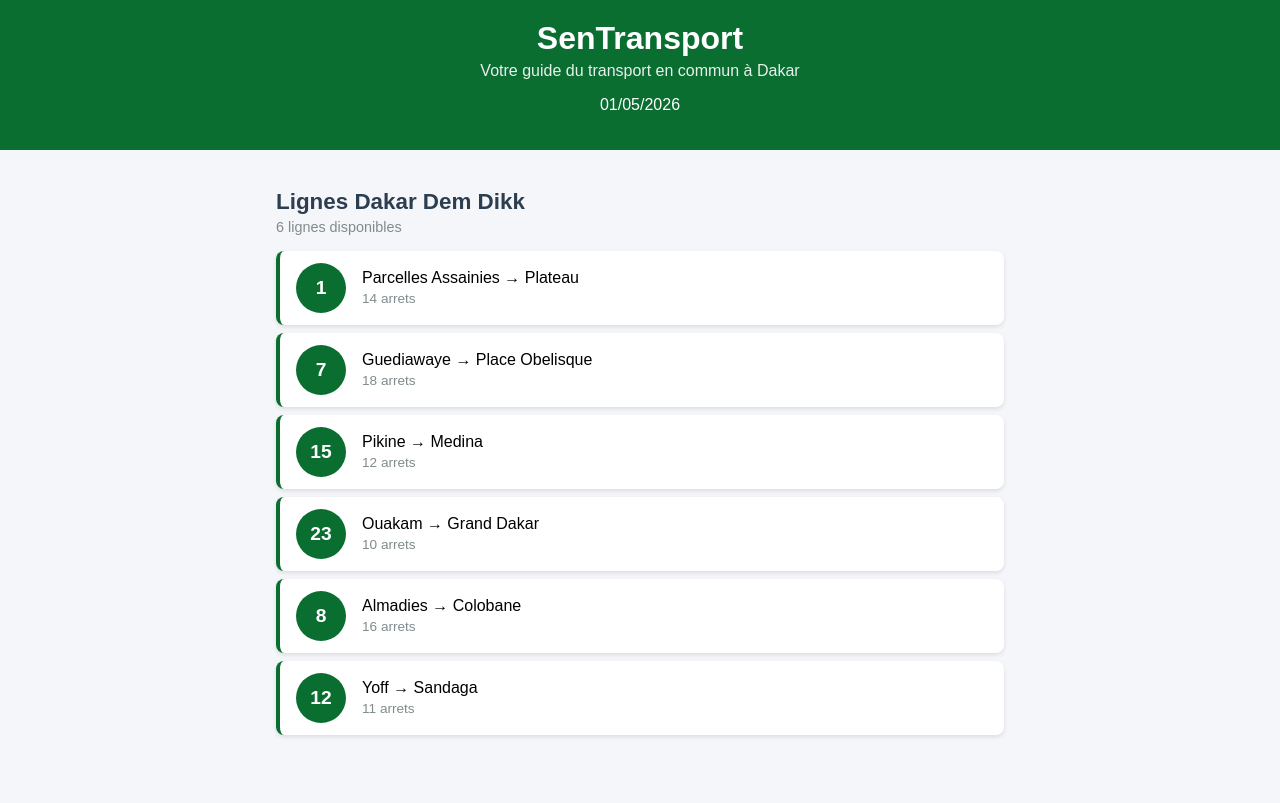
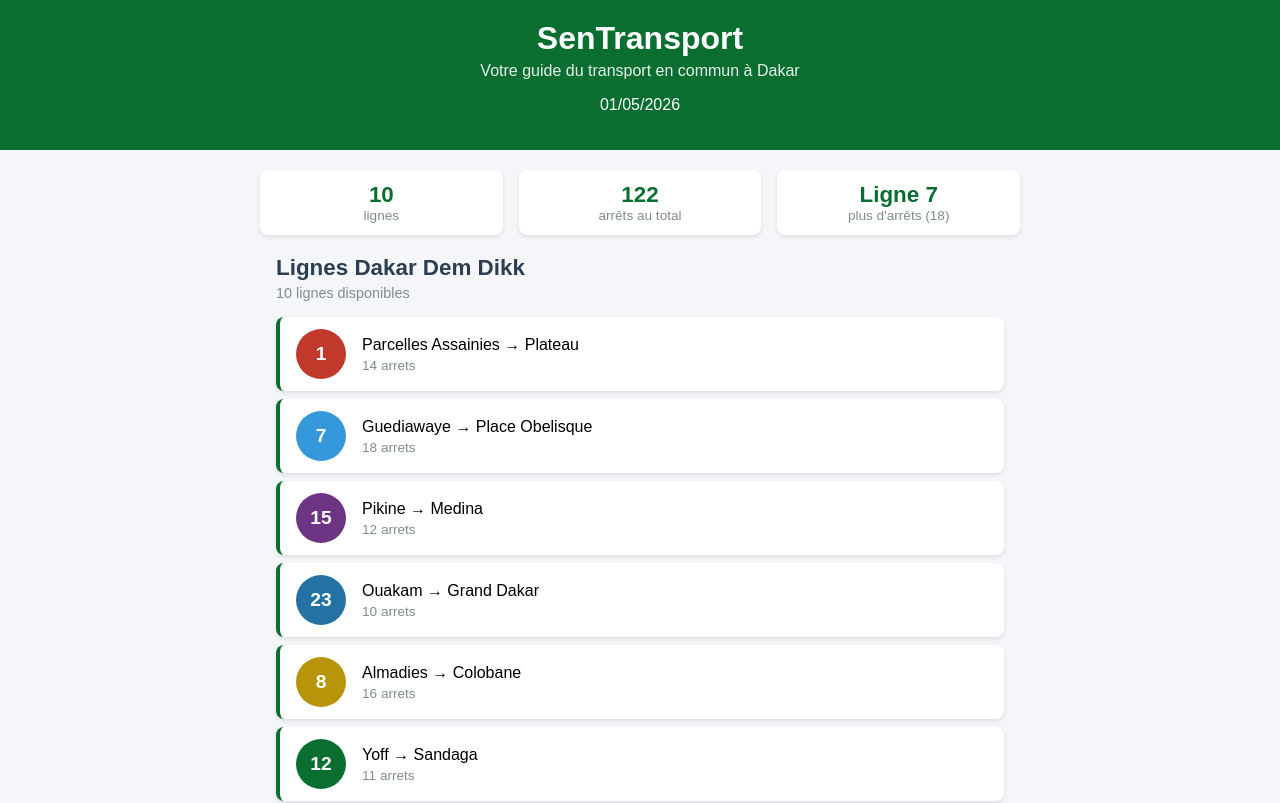
Before and after one commit to awa-binary/sentransport, a React (Create React App) app: page / in a window 1280 px wide. Shown: the top 803 px of the page. Built offline with nearby package versions, Linux system fonts and the light colour scheme.

Commit message:
lab 2 : ajout composant Statistique

```diff
--- a/src/App.js
+++ b/src/App.js
@@ -2,6 +2,7 @@ import "./App.css";
 import Header from "./Header";
 import ListeLignes from "./ListeLignes";
 import Footer from "./Footer";
+import StatReseau from "./StatReseau";
 
 function App() {
   const lignes = [
@@ -11,6 +12,7 @@ function App() {
       depart: "Parcelles Assainies",
       arrivee: "Plateau",
       arrets: 14,
+      couleur: "#c0392b",
     },
     {
       id: 2,
@@ -18,6 +20,7 @@ function App() {
       depart: "Guediawaye",
       arrivee: "Place Obelisque",
       arrets: 18,
+      couleur: "#3498db",
     },
     {
       id: 3,
@@ -25,6 +28,7 @@ function App() {
       depart: "Pikine",
       arrivee: "Medina",
       arrets: 12,
+      couleur: "#6c3483",
     },
     {
       id: 4,
@@ -32,6 +36,7 @@ function App() {
       depart: "Ouakam",
       arrivee: "Grand Dakar",
       arrets: 10,
+      couleur: "#2471a3",
     },
     {
       id: 5,
@@ -39,6 +44,7 @@ function App() {
       depart: "Almadies",
       arrivee: "Colobane",
       arrets: 16,
+      couleur: "#b7950b",
     },
     {
       id: 6,
@@ -47,6 +53,38 @@ function App() {
       arrivee: "Sandaga",
       arrets: 11,
     },
+    {
+      id: 7,
+      numero: "3",
+      depart: "Fann",
+      arrivee: "HLM",
+      arrets: 9,
+      couleur: "#117a65",
+    },
+    {
+      id: 8,
+      numero: "9",
+      depart: "Liberte",
+      arrivee: "Medina",
+      arrets: 13,
+      couleur: "#784212",
+    },
+    {
+      id: 9,
+      numero: "17",
+      depart: "Sicap",
+      arrivee: "Dieuppeul",
+      arrets: 8,
+      couleur: "#1f618d",
+    },
+    {
+      id: 10,
+      numero: "21",
+      depart: "HLM",
+      arrivee: "Sandaga",
+      arrets: 11,
+      couleur: "#6c3483",
+    },
   ];
 
   return (
@@ -54,6 +92,7 @@ function App() {
       <Header />
 
       <main className="contenu">
+        <StatReseau lignes={lignes} />
         <ListeLignes lignes={lignes} />
       </main>
 
--- a/src/LigneBus.js
+++ b/src/LigneBus.js
@@ -1,9 +1,11 @@
 import "./LigneBus.css";
 
-function LigneBus({ numero, depart, arrivee, arrets }) {
+function LigneBus({ numero, depart, arrivee, arrets, couleur }) {
   return (
     <div className="ligne-bus">
-      <div className="ligne-numero">{numero}</div>
+      <div className="ligne-numero" style={{ backgroundColor: couleur }}>
+        {numero}
+      </div>
       <div className="ligne-info">
         <span className="lgne-trajet">
           {depart} &rarr; {arrivee}
--- a/src/ListeLignes.js
+++ b/src/ListeLignes.js
@@ -15,6 +15,7 @@ function ListeLignes({ lignes }) {
           depart={ligne.depart}
           arrivee={ligne.arrivee}
           arrets={ligne.arrets}
+          couleur={ligne.couleur}
         />
       ))}
     </div>
--- /dev/null
+++ b/src/StatReseau.css
@@ -0,0 +1,27 @@
+.stat-reseau {
+  display: flex;
+  gap: 16px;
+  margin-bottom: 20px;
+}
+
+.stat-item {
+  background-color: white;
+  border-radius: 8px;
+  padding: 12px 16px;
+  display: flex;
+  flex-direction: column;
+  align-items: center;
+  flex: 1;
+  box-shadow: 0 2px 4px rgba(0, 0, 0, 0.1);
+}
+
+.stat-chiffre {
+  font-size: 1.4rem;
+  font-weight: bold;
+  color: #0a6e31;
+}
+
+.stat-label {
+  font-size: 0.85rem;
+  color: #7f8c8d;
+}
--- /dev/null
+++ b/src/StatReseau.js
@@ -0,0 +1,29 @@
+import "./StatReseau.css";
+
+function StatReseau({ lignes }) {
+  const totalLignes = lignes.length;
+  const totalArrets = lignes.reduce((sum, ligne) => sum + ligne.arrets, 0);
+  const ligneMax = lignes.reduce(
+    (max, ligne) => (ligne.arrets > max.arrets ? ligne : max),
+    lignes[0],
+  );
+
+  return (
+    <div className="stat-reseau">
+      <div className="stat-item">
+        <span className="stat-chiffre">{totalLignes}</span>
+        <span className="stat-label">lignes</span>
+      </div>
+      <div className="stat-item">
+        <span className="stat-chiffre">{totalArrets}</span>
+        <span className="stat-label">arrêts au total</span>
+      </div>
+      <div className="stat-item">
+        <span className="stat-chiffre">Ligne {ligneMax.numero}</span>
+        <span className="stat-label">plus d'arrêts ({ligneMax.arrets})</span>
+      </div>
+    </div>
+  );
+}
+
+export default StatReseau;
```
